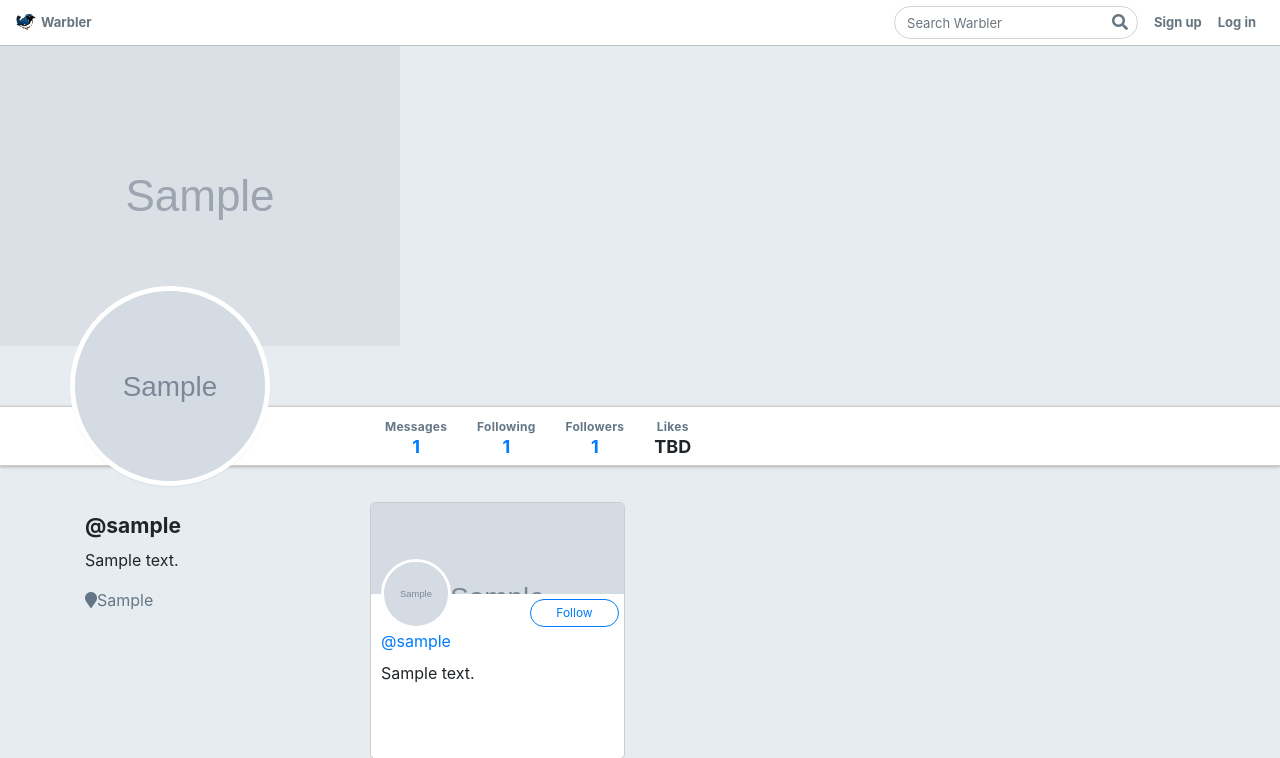
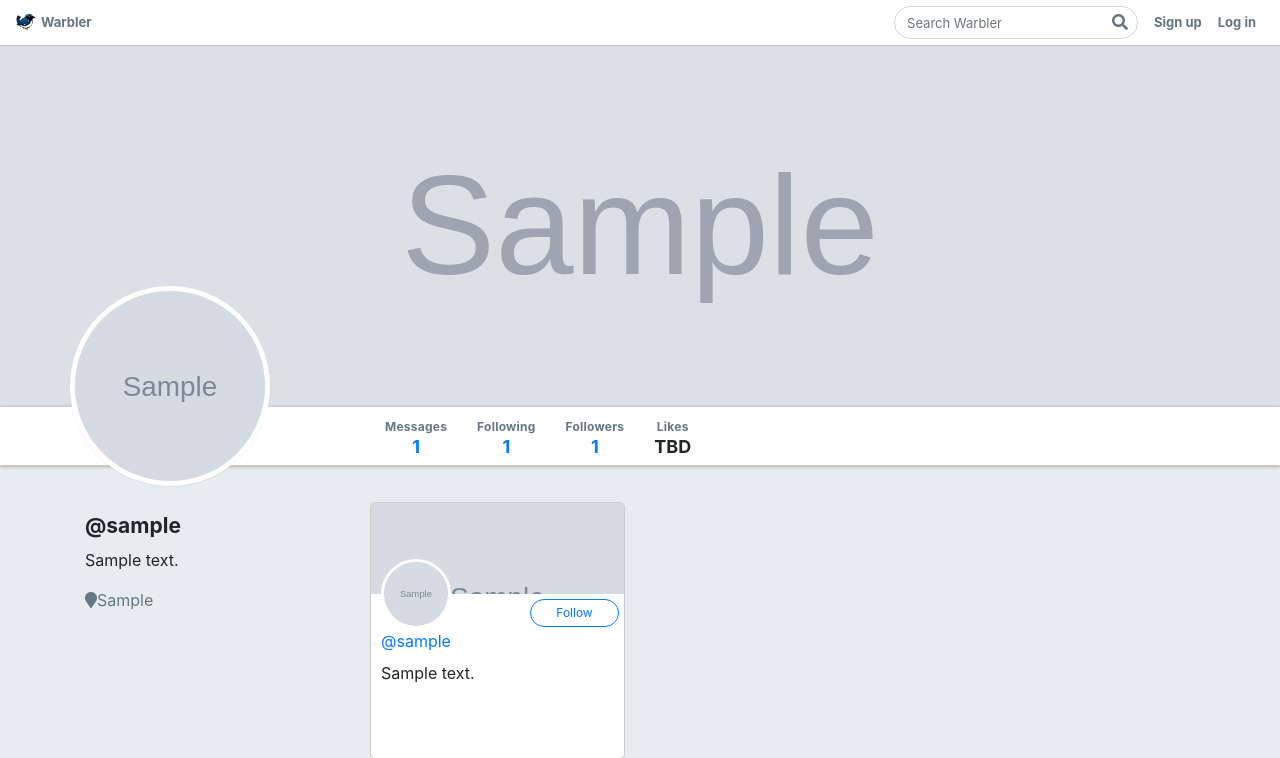
Before and after one commit to japamat0/warbler, a Flask app: template templates/users/followers.html in a window 1280 px wide. Shown: the top 758 px of the page. Run offline with Flask 2, Linux system fonts and the light colour scheme; the template is opened without the code that fills it: values that come from a table or form of the project are taken from there, others are empty; tables that the repository leaves empty hold one stand-in row (values such as "Sample post"); grey boxes marked "Sample" are stand-in pictures; some libraries are stand-ins or nearby versions.

Commit message:
changed classes for header image in templates

```diff
--- a/templates/users/detail.html
+++ b/templates/users/detail.html
@@ -2,9 +2,9 @@
 
 {% block content %}
 
-<div id="warbler-hero" class="full-width">
+<div id="warbler-hero" class="full-width text-center">
   <img src="{{ user.header_image_url }}" alt="Header Image for {{ user.username }}" class='img-fluid'
-    id="profile-header">
+    id="header-img">
 </div>
 <img src="{{ user.image_url }}" alt="Image for {{ user.username }}" id="profile-avatar">
 <div class="row full-width">
--- a/templates/users/followers.html
+++ b/templates/users/followers.html
@@ -10,7 +10,7 @@
       <div class="card user-card">
         <div class="card-inner">
           <div class="image-wrapper">
-            <img src="{{ follower.header_image_url }}" alt="" class="card-hero">
+            <img src="{{ follower.header_image_url }}" alt="" class="card-hero header-img">
           </div>
           <div class="card-contents">
             <a href="/users/{{ follower.id }}" class="card-link">
--- a/templates/users/following.html
+++ b/templates/users/following.html
@@ -9,7 +9,7 @@
       <div class="card user-card">
         <div class="card-inner">
           <div class="image-wrapper">
-            <img src="{{ followee.header_image_url }}" alt="" class="card-hero">
+            <img src="{{ followee.header_image_url }}" alt="" class="card-hero header-img">
           </div>
           <div class="card-contents">
             <a href="/users/{{ followee.id }}" class="card-link">
--- a/templates/users/index.html
+++ b/templates/users/index.html
@@ -13,7 +13,7 @@
         <div class="card user-card">
           <div class="card-inner">
             <div class="image-wrapper">
-              <img src="{{ user.header_image_url }}" alt="" class="card-hero">
+              <img src="{{ user.header_image_url }}" alt="" class="card-hero header-img">
             </div>
             <div class="card-contents">
               <a href="/users/{{ user.id }}" class="card-link">
```
Also changed, not shown: templates/home.html (+12 -3 lines), templates/users/edit.html (+6 -5 lines).
